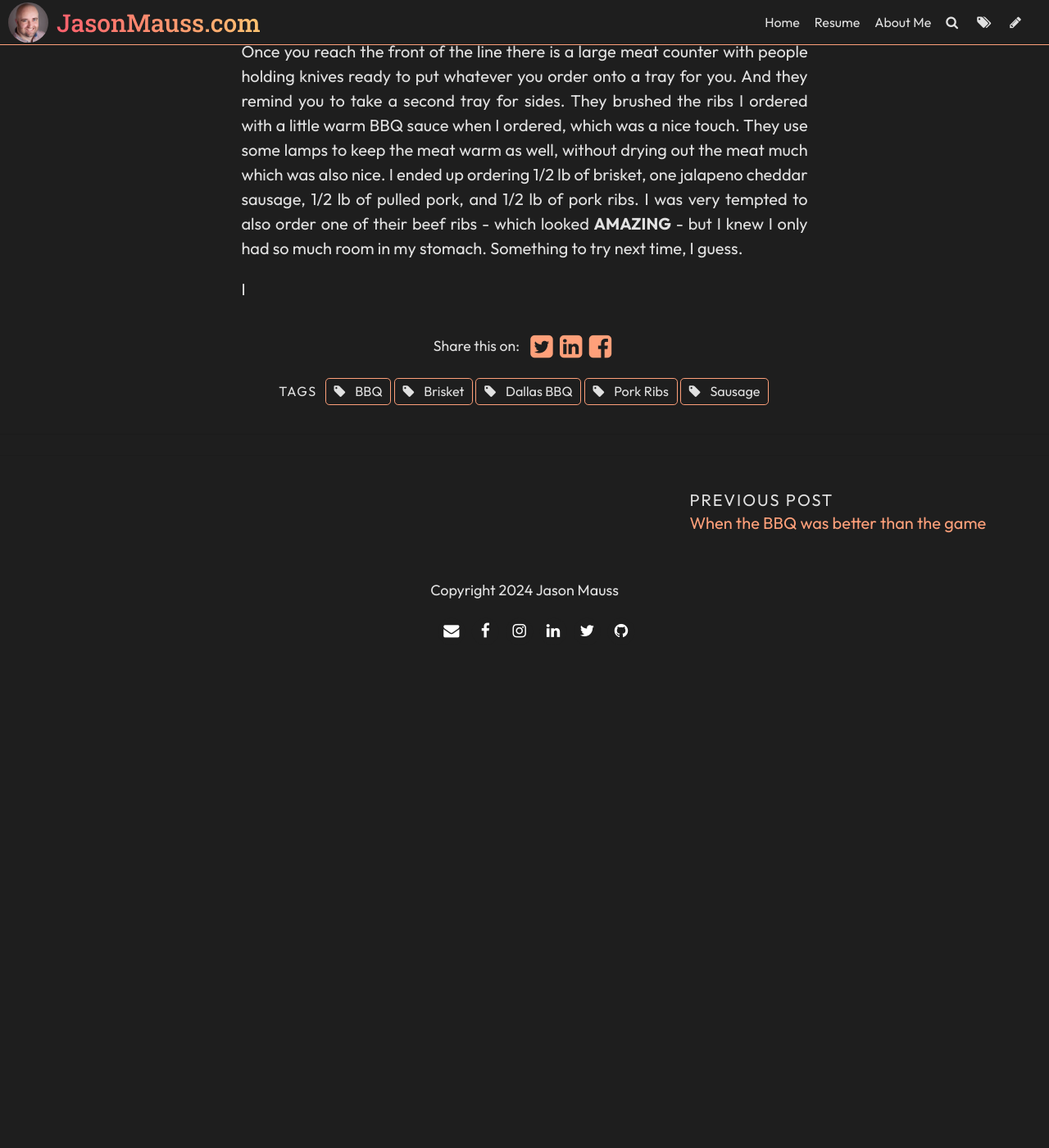
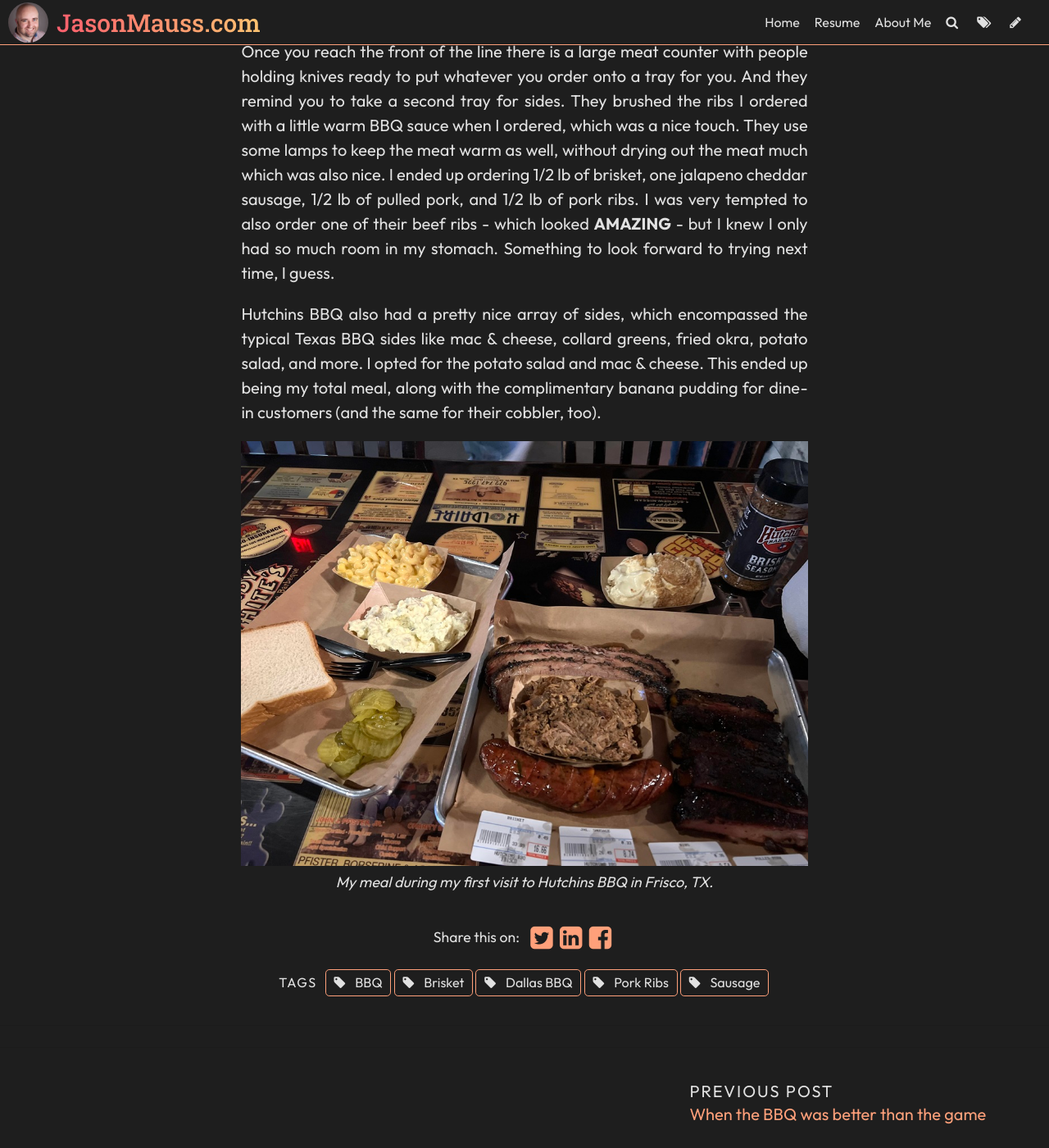
Before and after one commit to jasonmauss/jasonmaussblog, a Jekyll site: the page built from _posts/2024-03-06-texas-bbq-review-hutchins-bbq.md, in a window 1280 px wide and 1400 px high, scrolled down 4464 px. Shown: the whole window at 82% size. Built offline with Jekyll 4.4.1, drawn with Linux system fonts in a browser that asks for light colours; some web fonts are replaced; comment, search, counter and statistics services are not loaded; before the commit the page ends 5280 px from its top, so only the background shows below that.

Commit message:
Update Post “2024-03-06-texas-bbq-review-hutchins-bbq”

```diff
--- a/_posts/2024-03-06-texas-bbq-review-hutchins-bbq.md
+++ b/_posts/2024-03-06-texas-bbq-review-hutchins-bbq.md
@@ -33,6 +33,8 @@ During my short wait (about 10 minutes) I twice got handed a sample of something
 
 ## The Meat Counter
 
-Once you reach the front of the line there is a large meat counter with people holding knives ready to put whatever you order onto a tray for you. And they remind you to take a second tray for sides. They brushed the ribs I ordered with a little warm BBQ sauce when I ordered, which was a nice touch. They use some lamps to keep the meat warm as well, without drying out the meat much which was also nice. I ended up ordering 1/2 lb of brisket, one jalapeno cheddar sausage, 1/2 lb of pulled pork, and 1/2 lb of pork ribs. I was very tempted to also order one of their beef ribs - which looked **AMAZING** - but I knew I only had so much room in my stomach. Something to try next time, I guess.
+Once you reach the front of the line there is a large meat counter with people holding knives ready to put whatever you order onto a tray for you. And they remind you to take a second tray for sides. They brushed the ribs I ordered with a little warm BBQ sauce when I ordered, which was a nice touch. They use some lamps to keep the meat warm as well, without drying out the meat much which was also nice. I ended up ordering 1/2 lb of brisket, one jalapeno cheddar sausage, 1/2 lb of pulled pork, and 1/2 lb of pork ribs. I was very tempted to also order one of their beef ribs - which looked **AMAZING** - but I knew I only had so much room in my stomach. Something to look forward to trying next time, I guess.
 
-I
+Hutchins BBQ also had a pretty nice array of sides, which encompassed the typical Texas BBQ sides like mac & cheese, collard greens, fried okra, potato salad, and more. I opted for the potato salad and mac & cheese. This ended up being my total meal, along with the complimentary banana pudding for dine-in customers (and the same for their cobbler, too).
+
+![My meal during my first visit to Hutchins BBQ in Frisco, TX.](../uploads/hutchinsplatespic.jpg "My meal during my first visit to Hutchins BBQ in Frisco, TX.")
```
Also changed, not shown: uploads/hutchinsplatespic.jpg (added).
